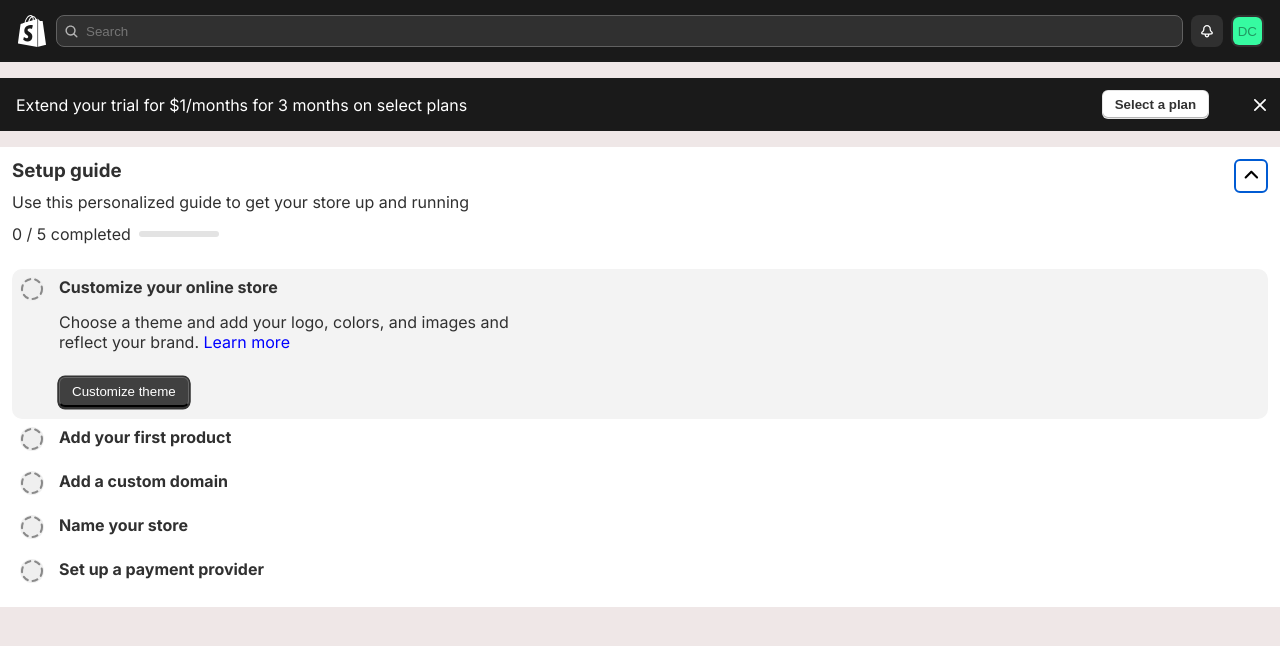
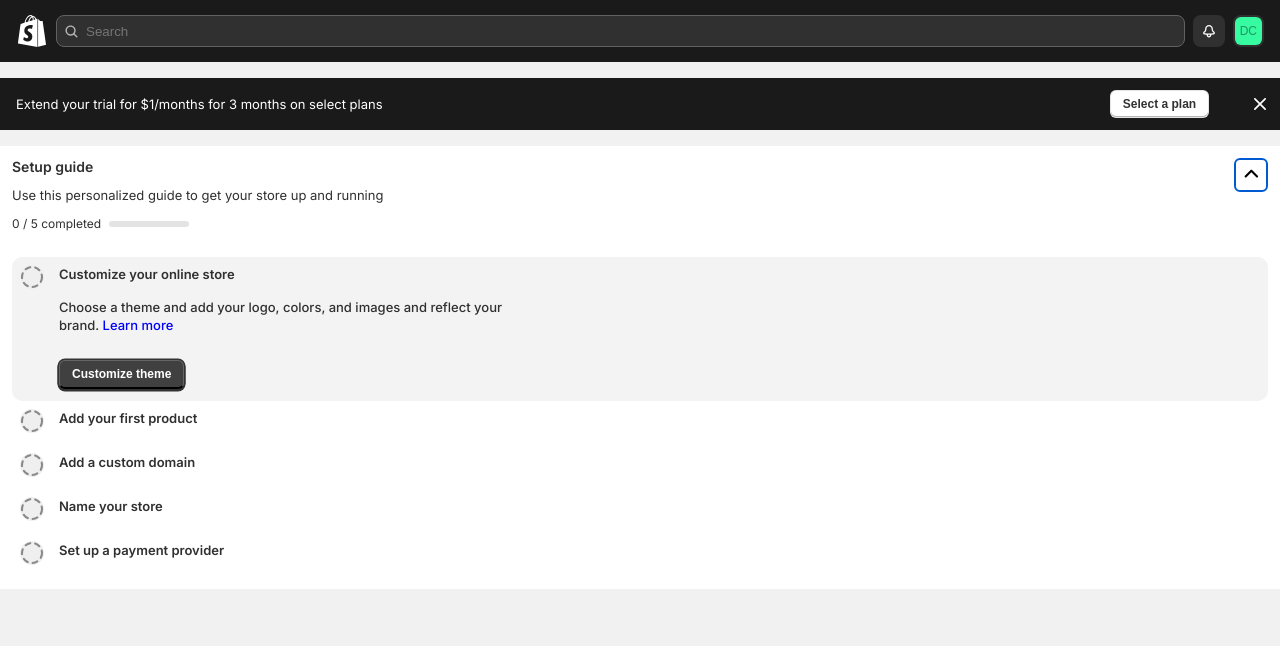
Before and after one commit to Sanjoclinton/Shopify_Page_Design-Level-Up-Front-Hackathon, a plain HTML site: page index.html in a window 1280 px wide. Both pictures are taken after a click on the button 1253 px from the left and 174 px from the top of the page. Drawn offline with Linux system fonts and the light colour scheme.

Commit message:
More changes

```diff
--- a/app.css
+++ b/app.css
@@ -5,13 +5,13 @@
 }
 
 body {
-  background-color: rgb(239, 231, 231);
+  background-color: #F1F1F1;
   font-family: "Inter", sans-serif;
   color: #303030;
-  display: flex;
-  flex-direction: column;
-  align-items: flex-start;
   gap: 16px;
+  font-size: 13px;
+  line-height: 140%;
+  font-weight: 400;
 }
 
 /* NAV STYLING */
@@ -24,7 +24,6 @@
   justify-content: space-between;
   padding: 12px 16px;
   gap: 8px;
-  align-self: stretch;
 }
 
 /* MOBILE LOGO AND DESKTOP LOGO */
@@ -90,12 +89,15 @@
   flex-direction: column;
   gap: 16px;
   z-index: 2;
+  font-weight: 600;
+  color: #616161;
 }
 
 .alert-content > header {
   display: flex;
   align-items: center;
   gap: 8px;
+  color: #303030;
 }
 
 .alert-header-icon {
@@ -119,6 +121,7 @@
 #menu-trigger {
   gap: 8px;
   padding: 2px;
+  font-size: 12px;
 }
 
 .full-store-name {
@@ -154,6 +157,7 @@
   z-index: 2;
 }
 
+
 .menu-group {
   display: flex;
   padding: 0px 6px;
@@ -172,7 +176,9 @@
   border: none;
   border-radius: 8px;
   background-color: #fff;
-  color: #323232
+  color: #323232;
+  font-size: 13px;
+  font-weight: 400;
 }
 
 #menu-brand-name {
@@ -197,11 +203,11 @@
 
 /* MAIN BODY STYLING */
 main {
-  align-self: stretch;
-  gap: 16px;
+  margin-top: 16px;
   display: flex;
   align-items: start;
   flex-direction: column;
+  gap: 16px;
 }
 
 /* TRIAL POPUP STYLING */
@@ -233,6 +239,7 @@
   box-shadow: 0px -1px 0px 0px #b5b5b5 inset;
   font-weight: 600;
   color: #323232;
+  font-size: 12px;
 }
 
 #trial-dismiss-btn {
@@ -259,11 +266,17 @@
   justify-content: space-between;
 }
 
+#progress-container {
+  font-size: 12px;
+  line-height: 130%;
+}
+
 progress {
   width: 80px;
   height: 6px;
   border-radius: 28px;
   overflow: hidden;
+
 }
 
 progress::-webkit-progress-bar {
@@ -307,6 +320,7 @@
   margin-right: auto;
   max-width: 483.86px;
   margin-left: 3px;
+  font-weight: 500;
 }
 
 .guide-image {
@@ -317,6 +331,7 @@
 
 .onboarding-step {
   cursor: default;
+  font-weight: 600;
 }
 
 .guide-image img {
@@ -334,6 +349,8 @@
     0px 2px 0px 0px #000;
   color: white;
   margin-top: 25px;
+  font-size: 12px;
+  font-weight: 600;
 }
 
 .import-button {
@@ -494,10 +511,6 @@
 }
 
 @media screen and (min-width: 1400px) {
-  body {
-    gap: 32px;
-  }
-
   .desktop-logo {
     display: block;
     width: 104.87;
@@ -537,6 +550,7 @@
     display: flex;
     flex-direction: column;
     justify-content: center;
+    margin-top: 32px;
   }
 
   .trial-wrapper {
--- a/index.html
+++ b/index.html
@@ -11,7 +11,7 @@
     />
     <link rel="stylesheet" href="./app.css" />
     <style>
-      @import url("https://fonts.googleapis.com/css2?family=Inter:wght@300;400;500;700&display=swap");
+      @import url("https://fonts.googleapis.com/css2?family=Inter:wght@400;500;600&display=swap");
     </style>
   </head>
   <body>
@@ -132,7 +132,7 @@
             role="alertdialog"
           >
             <header>
-              <p style="margin-right: auto">Alerts</p>
+              <p style="margin-right: auto;font-size: 14px;">Alerts</p>
               <button class="alert-header-icon">
                 <svg
                   xmlns="http://www.w3.org/2000/svg"
@@ -206,7 +206,7 @@
                 onclick="location.href='https://admin.shopify.com/'"
               >
                 <p class="short-store-name">DC</p>
-                <p style="margin-right: auto">Davii collections</p>
+                <p style="margin-right: auto; font-weight: 600;">Davii collections</p>
                 <svg
                   width="12"
                   height="9"
@@ -294,8 +294,8 @@
                 class="menu-item"
                 onclick="location.href='https://admin.shopify.com/'"
               >
-                <h4>David Michael</h4>
-                <p>davidmichael@gmail.com</p>
+                <p style="font-weight: 500;">David Michael</p>
+                <p style="font-size: 12px;">davidmichael@gmail.com</p>
               </button>
 
               <button
@@ -357,7 +357,9 @@
       <div id="setup-guide">
         <header id="setup-header">
           <div>
-            <h3 style="margin-bottom: 10px">Setup guide</h3>
+            <p style="margin-bottom: 10px; font-size: 14px; font-weight: 600">
+              Setup guide
+            </p>
             <p>Use this personalized guide to get your store up and running</p>
 
             <div id="progress-container">
@@ -437,7 +439,7 @@
               </svg>
             </button>
             <div class="guide-text">
-              <h4 class="onboarding-step">Customize your online store</h4>
+              <p class="onboarding-step">Customize your online store</p>
               <div class="guide-text-dropdown">
                 <p>
                   Choose a theme and add your logo, colors, and images and
@@ -574,7 +576,7 @@
               </svg>
             </button>
             <div class="guide-text">
-              <h4 class="onboarding-step">Add your first product</h4>
+              <p class="onboarding-step">Add your first product</p>
               <div class="guide-text-dropdown d-none">
                 <p>
                   Write a description, add photos, and set pricing to the
@@ -638,7 +640,7 @@
               </svg>
             </button>
             <div class="guide-text">
-              <h4 class="onboarding-step">Add a custom domain</h4>
+              <p class="onboarding-step">Add a custom domain</p>
               <div class="guide-text-dropdown d-none">
                 <p>
                   Your current domain is 222219.myshopify.com but you can add a
@@ -699,7 +701,7 @@
               </svg>
             </button>
             <div class="guide-text">
-              <h4 class="onboarding-step">Name your store</h4>
+              <p class="onboarding-step">Name your store</p>
               <div class="guide-text-dropdown d-none">
                 <p>
                   Your temporary store name is currently Davii collections. The
@@ -760,7 +762,7 @@
               </svg>
             </button>
             <div class="guide-text">
-              <h4 class="onboarding-step">Set up a payment provider</h4>
+              <p class="onboarding-step">Set up a payment provider</p>
               <div class="guide-text-dropdown d-none">
                 <p>
                   Choose a payment provider to start accepting payments. You'll
```
